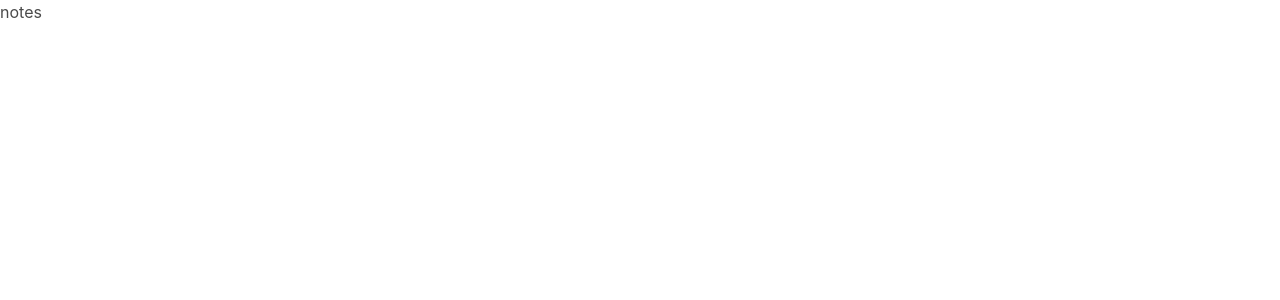
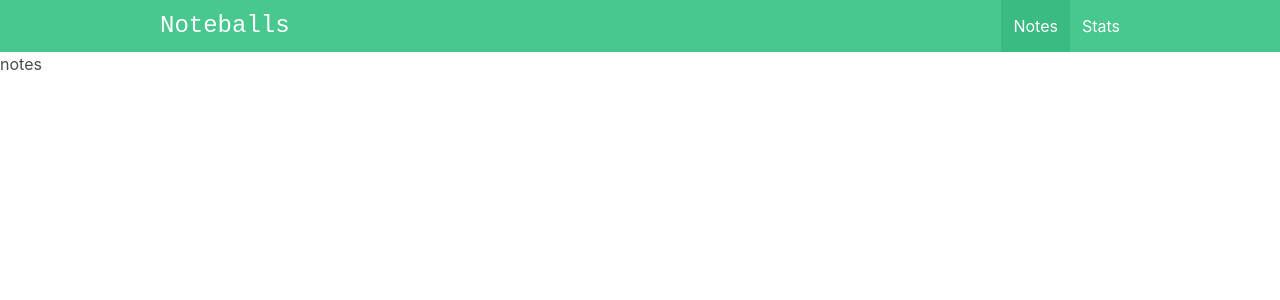
Before and after one commit to luizchaaves/noteballs, a Vue app: page / in a window 1280 px wide. Shown: the top 300 px of the page. Built offline with nearby package versions, Linux system fonts and the light colour scheme.

Commit message:
feat: create desktop and mobile navbar component

```diff
--- a/src/App.vue
+++ b/src/App.vue
@@ -1,6 +1,11 @@
 <template>
+    <Navbar />
     <RouterView />
 </template>
+
+<script setup>
+import Navbar from '@/components/layout/navbar.vue'
+</script>
 
 <style>
 @import 'bulma/css/bulma.min.css';
--- /dev/null
+++ b/src/components/layout/navbar.vue
@@ -0,0 +1,71 @@
+<template>
+    <nav
+        class="navbar is-success"
+        role="navigation"
+        aria-label="main navigation"
+    >
+        <div class="container is-max-desktop">
+            <div class="navbar-brand">
+                <div class="navbar-item is-size-4 is-family-monospace">
+                    Noteballs
+                </div>
+
+                <a
+                    @click.prevent="showMobileNav = !showMobileNav"
+                    role="button"
+                    class="navbar-burger"
+                    :class="{ 'is-active': showMobileNav }"
+                    aria-label="menu"
+                    aria-expanded="false"
+                    data-target="navbarBasicExample"
+                >
+                    <span aria-hidden="true"></span>
+                    <span aria-hidden="true"></span>
+                    <span aria-hidden="true"></span>
+                    <span aria-hidden="true"></span>
+                </a>
+            </div>
+
+            <div
+                id="navbarBasicExample"
+                class="navbar-menu"
+                :class="{ 'is-active': showMobileNav }"
+            >
+                <div class="navbar-start"></div>
+
+                <div class="navbar-end">
+                    <RouterLink
+                        to="/"
+                        class="navbar-item"
+                        active-class="is-active"
+                    >
+                        Notes
+                    </RouterLink>
+                    <RouterLink
+                        to="/stats"
+                        class="navbar-item"
+                        active-class="is-active"
+                    >
+                        Stats
+                    </RouterLink>
+                </div>
+            </div>
+        </div>
+    </nav>
+</template>
+
+<script setup lang="ts">
+import { ref } from 'vue'
+
+const showMobileNav = ref<boolean>(false)
+</script>
+
+<style scoped>
+@media (max-width: 1023px) {
+    .navbar-menu {
+        position: absolute;
+        left: 0;
+        width: 100%;
+    }
+}
+</style>
```
